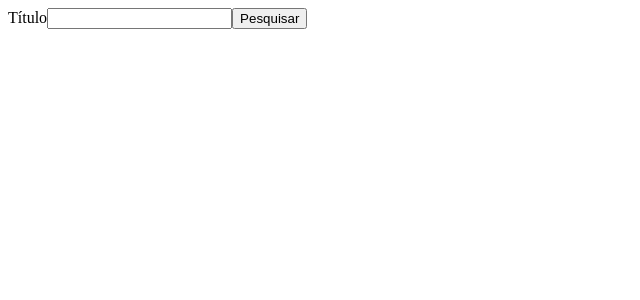
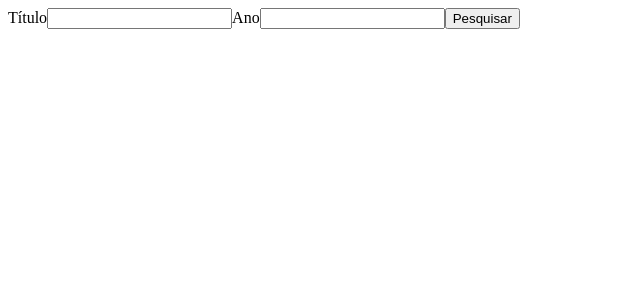
Before and after one commit to quirinof/pweb-next, a Next.js app: page /movieSearch in a window 1280 px wide. Shown: the top 300 px of the page, without its empty margins (0-640 px from the left). Built offline with nearby package versions, Linux system fonts and the light colour scheme.

Commit message:
update recipe3a

```diff
--- a/app/movieSearch/page.js
+++ b/app/movieSearch/page.js
@@ -4,8 +4,10 @@ export default async function MovieForm() {
   return (
     <Form action="/movies">
       <label htmlFor="idTitleSearchKey">Título</label>
+      <input id="idTitleSearchKey" name="titleSearchKey" />
 
-      <input id="idTitleSearchKey" name="titleSearchKey" />
+      <label htmlFor="idYearSearchKey">Ano</label>
+      <input id="idYearSearchKey" name="year" />
 
       <button type="submit">Pesquisar</button>
     </Form>
--- a/app/movies/page.js
+++ b/app/movies/page.js
@@ -1,5 +1,5 @@
 export default async function Home({ searchParams }) {
-  const { titleSearchKey = "city", type = "", year = "" } = searchParams;
+  const { titleSearchKey = "", type = "", year = "" } = await searchParams;
 
   const queryParams = new URLSearchParams({
     apikey: "66e4da88",
@@ -12,7 +12,9 @@ export default async function Home({ searchParams }) {
   const data = await res.json();
 
   if (!data.Search) {
-    return <div>Erro.</div>;
+    return (
+      <div>Erro. Se não tiver digitado um titulo, digite título e ano.</div>
+    );
   }
 
   return (
```
